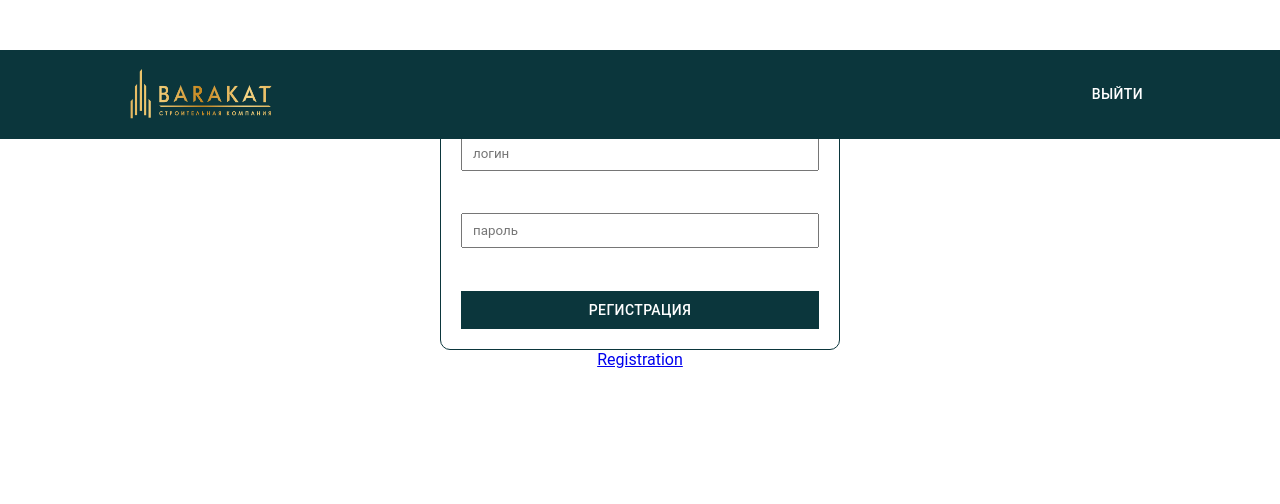
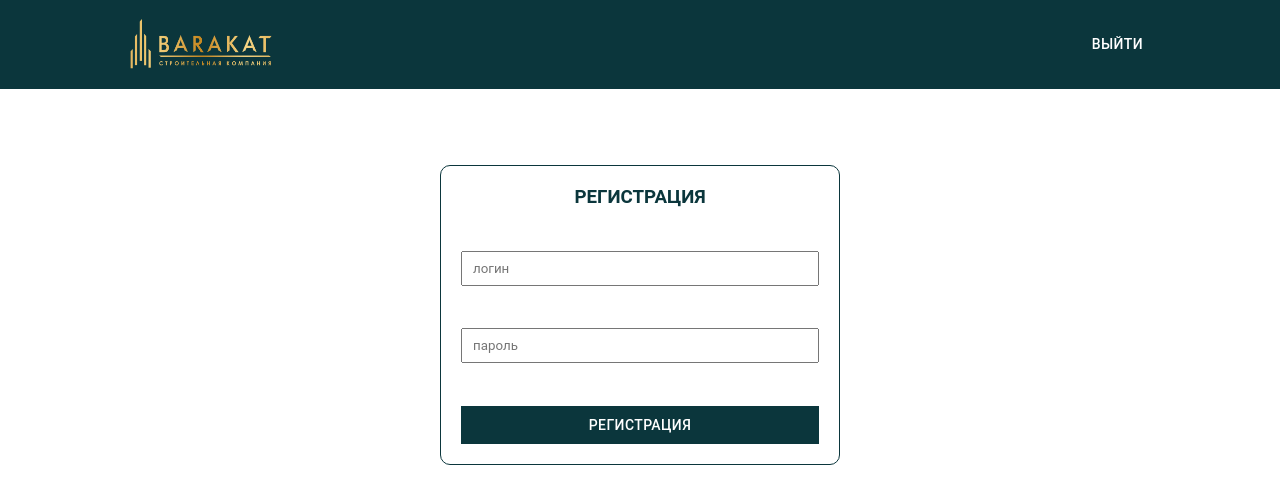
Before and after one commit to AlmazSaliev/first-project, a React (Create React App) app: page /signup in a window 1280 px wide. Shown: the top 504 px of the page. Built offline with nearby package versions, Linux system fonts and the light colour scheme.

Commit message:
registerPage done

```diff
--- a/src/components/Registration.jsx
+++ b/src/components/Registration.jsx
@@ -1,30 +1,59 @@
-import { Link } from "react-router-dom";
+import { useNavigate } from "react-router-dom";
 import Input from "./UI/Input";
 import Button from "./UI/Button";
 import { styled } from "@mui/material";
+import { useState } from "react";
 
 const Registration = () => {
+  const [gmail, setGmail] = useState("");
+  const [password, setPassword] = useState("");
+  const navigate = useNavigate();
+  const storeGmail = "dyikan@gmail.com";
+  const storePass = "123456";
+  const getGmailHandler = (e) => {
+    setGmail(e.target.value);
+  };
+  const getPasswordHandler = (e) => {
+    setPassword(e.target.value);
+  };
+  const goToNextPages = () => {
+    if (gmail === storeGmail && password === storePass) {
+      navigate("/projects");
+    }
+  };
   return (
     <Wrapper>
-      <StyledForm>
+      <StyledForm onSubmit={goToNextPages}>
         <h3>РЕГИСТРАЦИЯ</h3>
-        <Input type="text" placeholder="логин" />
-        <Input type="password" placeholder="пароль" />
-        <Button variant="contained">Регистрация</Button>
+        <Input
+          type="text"
+          value={gmail}
+          onChange={getGmailHandler}
+          placeholder="логин"
+        />
+        <Input
+          type="password"
+          value={password}
+          onChange={getPasswordHandler}
+          placeholder="пароль"
+        />
+        <Button onClick={goToNextPages} variant="contained">
+          Регистрация
+        </Button>
       </StyledForm>
-      <Link to="/projects">Registration</Link>
     </Wrapper>
   );
 };
 export default Registration;
 const Wrapper = styled("div")`
   width: 100%;
-  margin: auto;
+  padding: 15px;
 `;
 const StyledForm = styled("form")`
   text-align: center;
   border-radius: 10px;
-  margin: 50px auto 0 auto;
+  margin: 0 auto;
+  margin-top: 150px;
   padding: 20px;
   border: 1px solid #0b363c;
   max-width: 400px;
@@ -35,8 +64,15 @@ const StyledForm = styled("form")`
   input {
     height: 35px;
     padding: 10px;
+    font-family: "Roboto", sans-serif;
+  }
+  button {
+    &:hover {
+      color: #fff;
+    }
   }
   h3 {
-    color:#0b363c;
+    color: #0b363c;
+    font-family: "Roboto", sans-serif;
   }
 `;
--- a/src/components/header.js
+++ b/src/components/header.js
@@ -18,6 +18,7 @@ export default Header
 const HeaderWrapper = styled('div')`
   background: #0b363c;
   position: fixed;
+  top: 0;
   z-index: 9;
   height: 89px;
   width: 100%;
```
